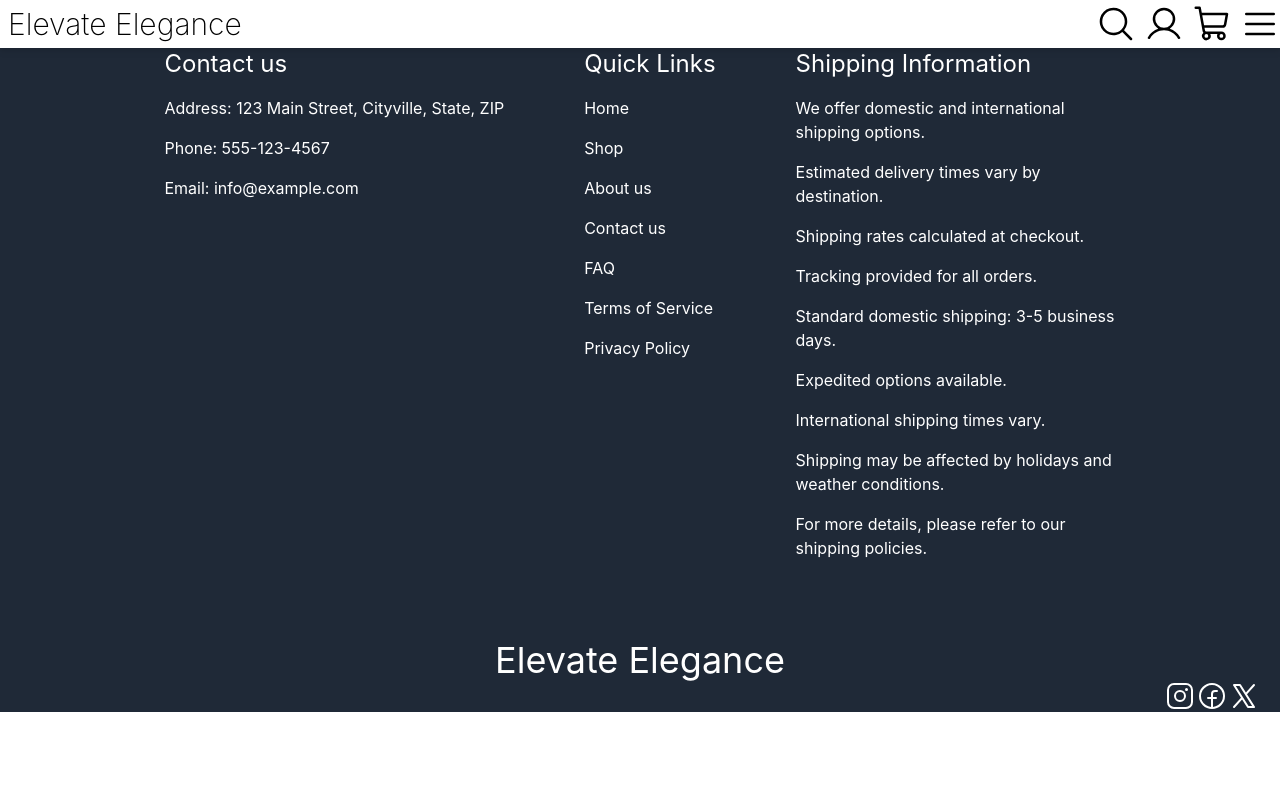
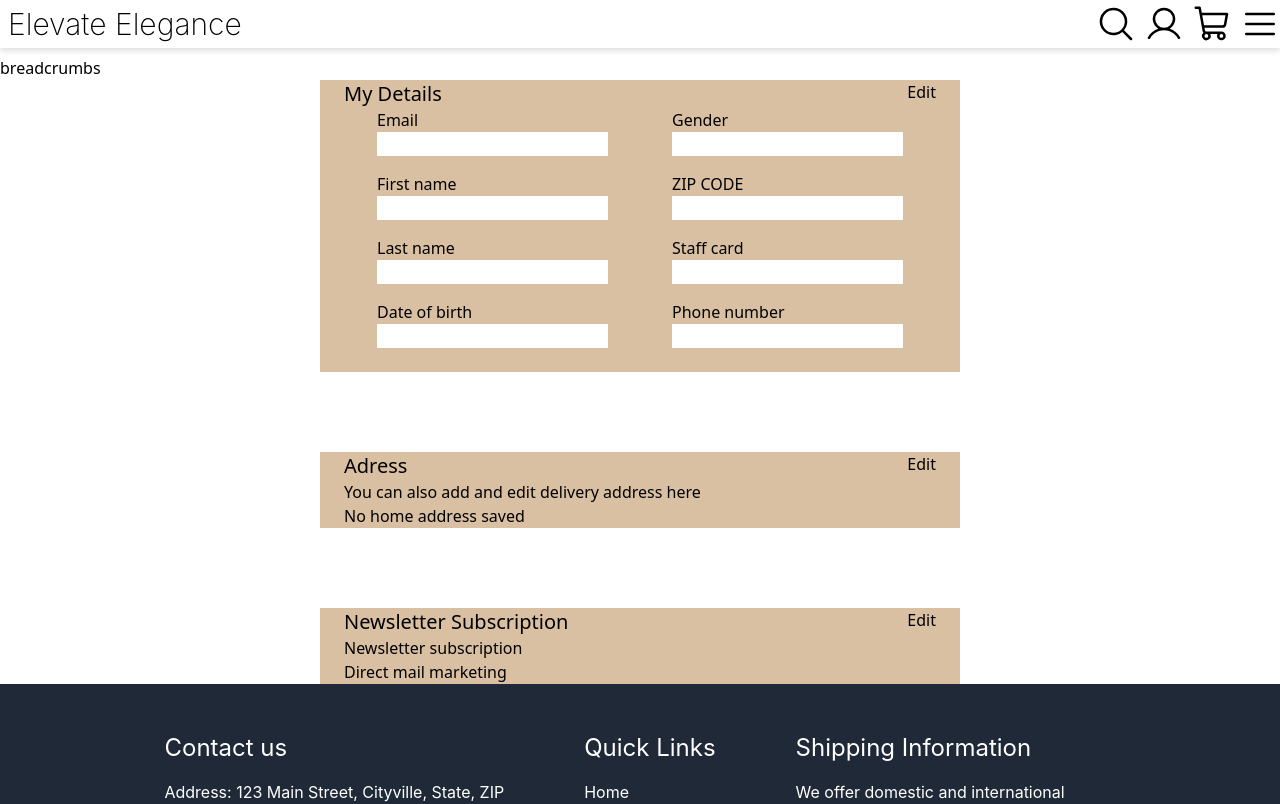
Before and after one commit to boel78/elevate-elegance, a React (Vite) app in the folder frontend/elevate/: page /Settings in a window 1280 px wide. Shown: the top 804 px of the page. Built offline with nearby package versions, Linux system fonts and the light colour scheme.

Commit message:
design på accountsettings

```diff
--- /dev/null
+++ b/frontend/elevate/pages/AccountSettings/accountSettings.jsx
@@ -0,0 +1,76 @@
+import React from "react";
+
+export const AccountSettings = () => {
+  return (
+    <div className="pt-14">
+      <p>breadcrumbs</p>
+      <div className="flex flex-col items-center gap-20">
+        <div className="bg-lightTan w-1/2 px-6 pb-6 flex flex-col self-center">
+          <div className="flex justify-between">
+            <h2 className="font-medium text-xl">My Details</h2>
+            <a>Edit</a>
+          </div>
+          <div className="flex flex-col gap-4 self-center">
+              <div className="flex gap-16">
+                  <div>
+                    <h3>Email</h3>
+                    <input type="email" />
+                  </div>
+                  <div>
+                    <h3>Gender</h3>
+                    <input type="text" />
+                  </div>
+              </div>
+              <div className="flex gap-16">
+                  <div>
+                    <h3>First name</h3>
+                    <input type="text" />
+                  </div>
+                  <div>
+                    <h3>ZIP CODE</h3>
+                    <input type="text" />
+                  </div>
+              </div>
+              <div className="flex gap-16">
+                  <div>
+                    <h3>Last name</h3>
+                    <input type="text" />
+                  </div>
+                  <div>
+                    <h3>Staff card</h3>
+                    <input type="text" />
+                  </div>
+              </div>
+              <div className="flex gap-16">
+                  <div>
+                    <h3>Date of birth</h3>
+                    <input type="text" />
+                  </div>
+                  <div>
+                    <h3>Phone number</h3>
+                    <input type="text" />
+                  </div>
+              </div>
+          </div>
+        </div>
+        <div className="bg-lightTan w-1/2 px-6">
+          <div className="flex justify-between">
+            <h2 className="font-medium text-xl">Adress</h2>
+            <a>Edit</a>
+
+          </div>
+          <p>You can also add and edit delivery address here</p>
+            <p>No home address saved</p>
+        </div>
+        <div className="bg-lightTan w-1/2 px-6">
+          <div className="flex justify-between">
+            <h2 className="font-medium text-xl">Newsletter Subscription</h2>
+            <a>Edit</a>
+          </div>
+          <p>Newsletter subscription</p>
+          <p>Direct mail marketing</p>
+        </div>
+      </div>
+    </div>
+  );
+};
--- a/frontend/elevate/src/App.jsx
+++ b/frontend/elevate/src/App.jsx
@@ -12,6 +12,7 @@ import { Login } from "../pages/Login/Login";
 import { MyOrders } from "../pages/Orders/myOrders";
 import { SavedItems } from "../pages/savedItems/savedItems";
 import { Footer } from "../components/footer";
+import { AccountSettings } from "../pages/AccountSettings/accountSettings";
 
 function App() {
   return (
@@ -27,7 +28,8 @@ function App() {
               <Route path="/Product/:id" element = {<ProductPage />} />
               <Route path="/Login" element = {<Login />}/>
               <Route path="/Orders" element = {<MyOrders />}/>
-              <Route path="SavedItems" element={<SavedItems />}/>
+              <Route path="/SavedItems" element={<SavedItems />}/>
+              <Route path="/Settings" element={<AccountSettings/>}/>
             </Routes>
             <Footer />
           </Router>
```
